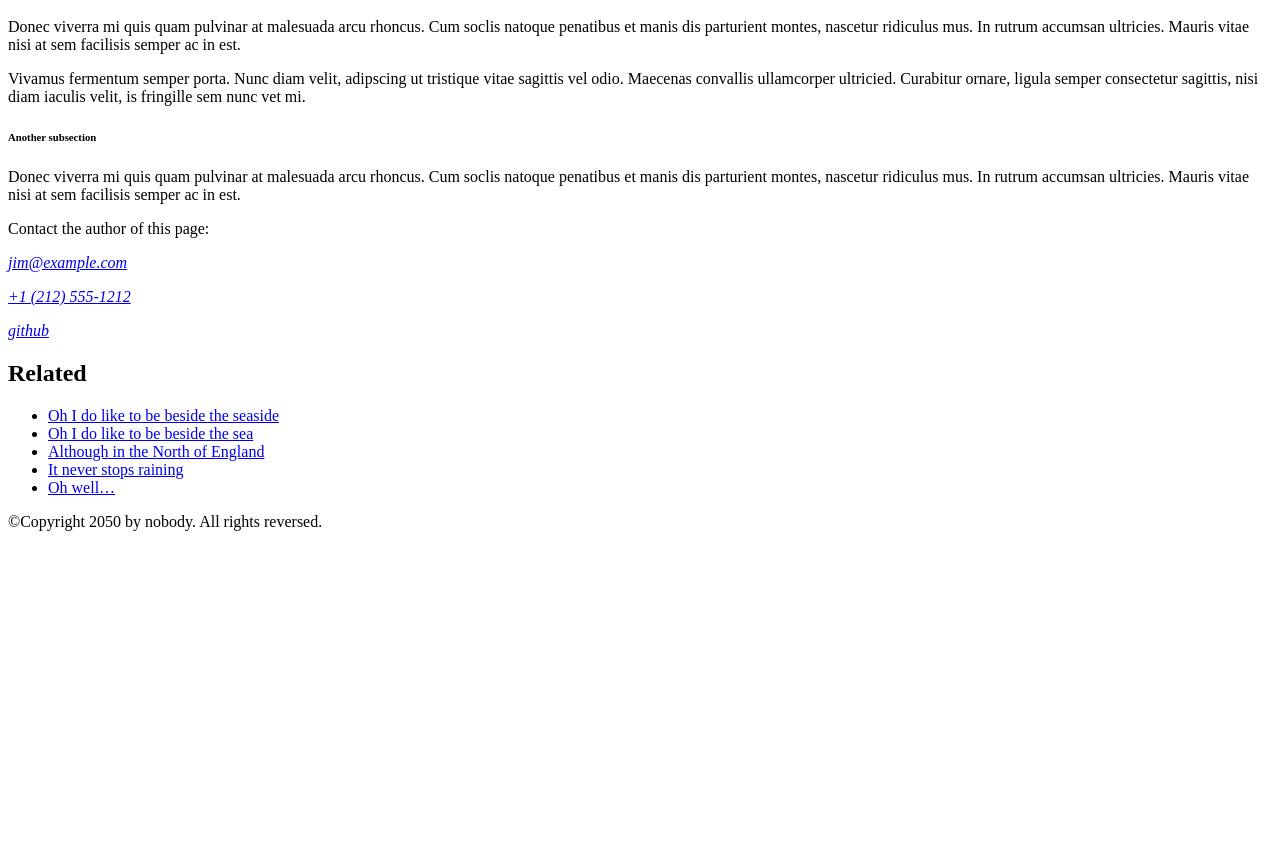
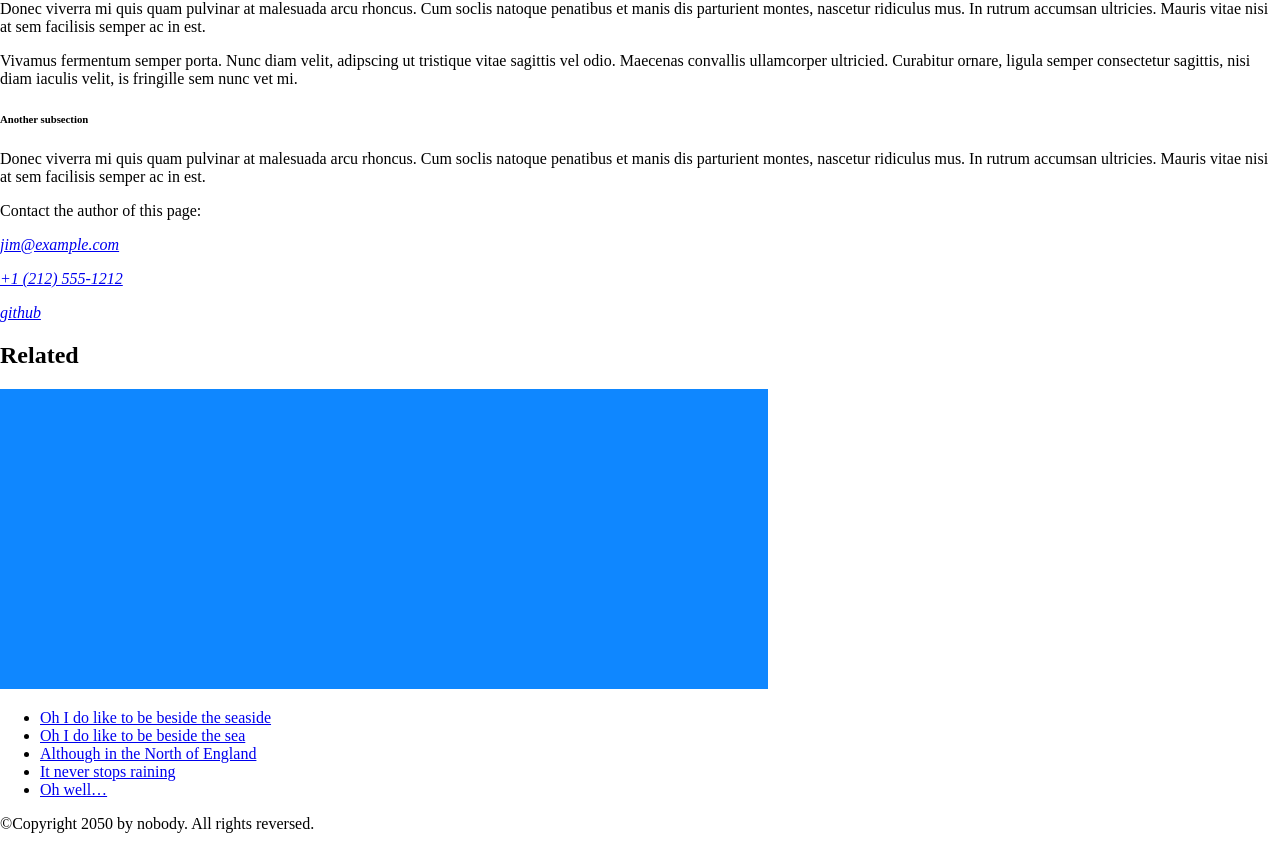
Before and after one commit to justinstander/haasandmilan, a plain HTML site: page index.html in a window 1280 px wide. Shown: the part 612-1461 px from the top of the page. Before the commit the page ends 1159 px from the top, so only its background shows below. Drawn offline with Linux system fonts and the light colour scheme.

Commit message:
dummy images

```diff
--- a/index.html
+++ b/index.html
@@ -8,6 +8,7 @@
     <title>haasandmilan</title>
     <style>
         html { font-size: 16px; }
+        body { margin: 0 }
       </style>
 </head>
 
@@ -102,6 +103,10 @@
         </article>
         <aside>
             <h2>Related</h2>
+            <picture>
+                <source media="(min-width: 768px)" srcset="desktop.jpg" />
+                <img src="phone.jpg" alt="A dummy test image" loading="lazy"/>
+              </picture>
             <ul>
                 <li><a href="#">Oh I do like to be beside the seaside</a></li>
                 <li><a href="#">Oh I do like to be beside the sea</a></li>
```
Also changed, not shown: desktop.jpg (added), phone.jpg (added).
